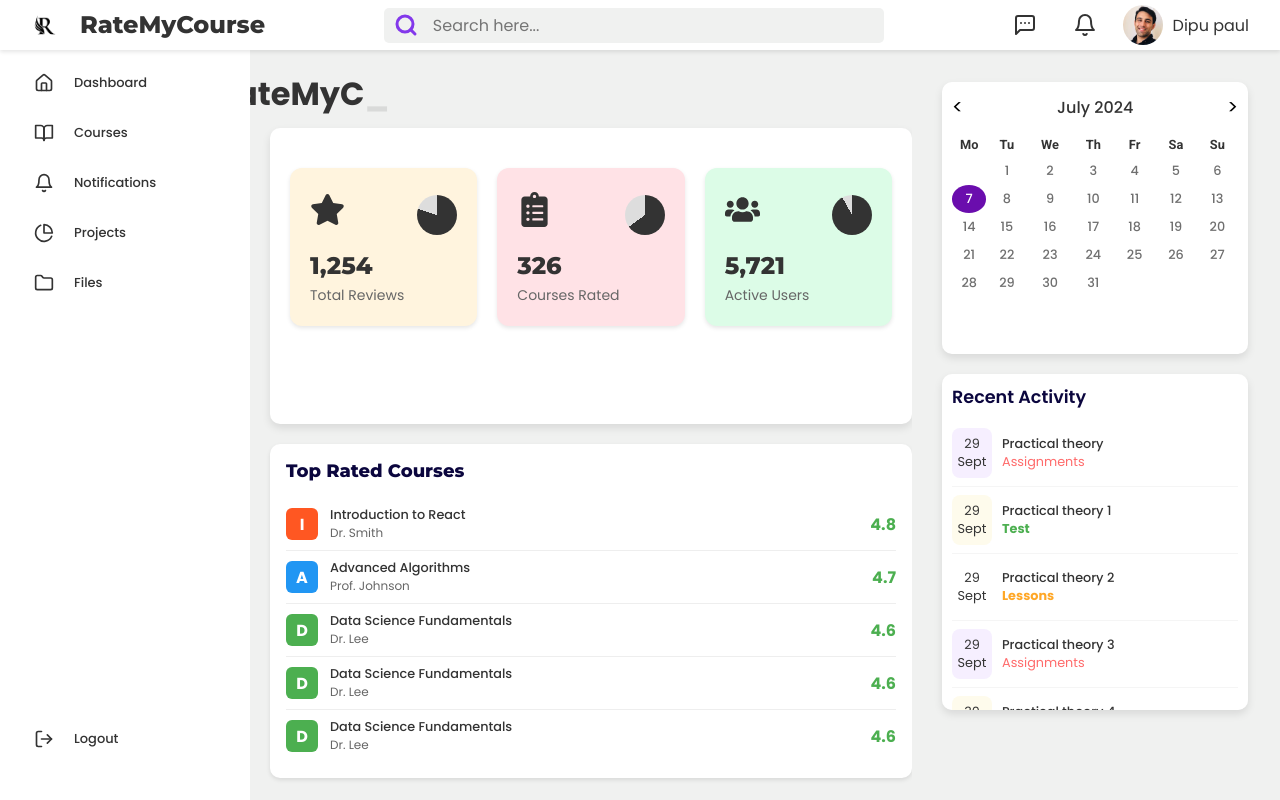
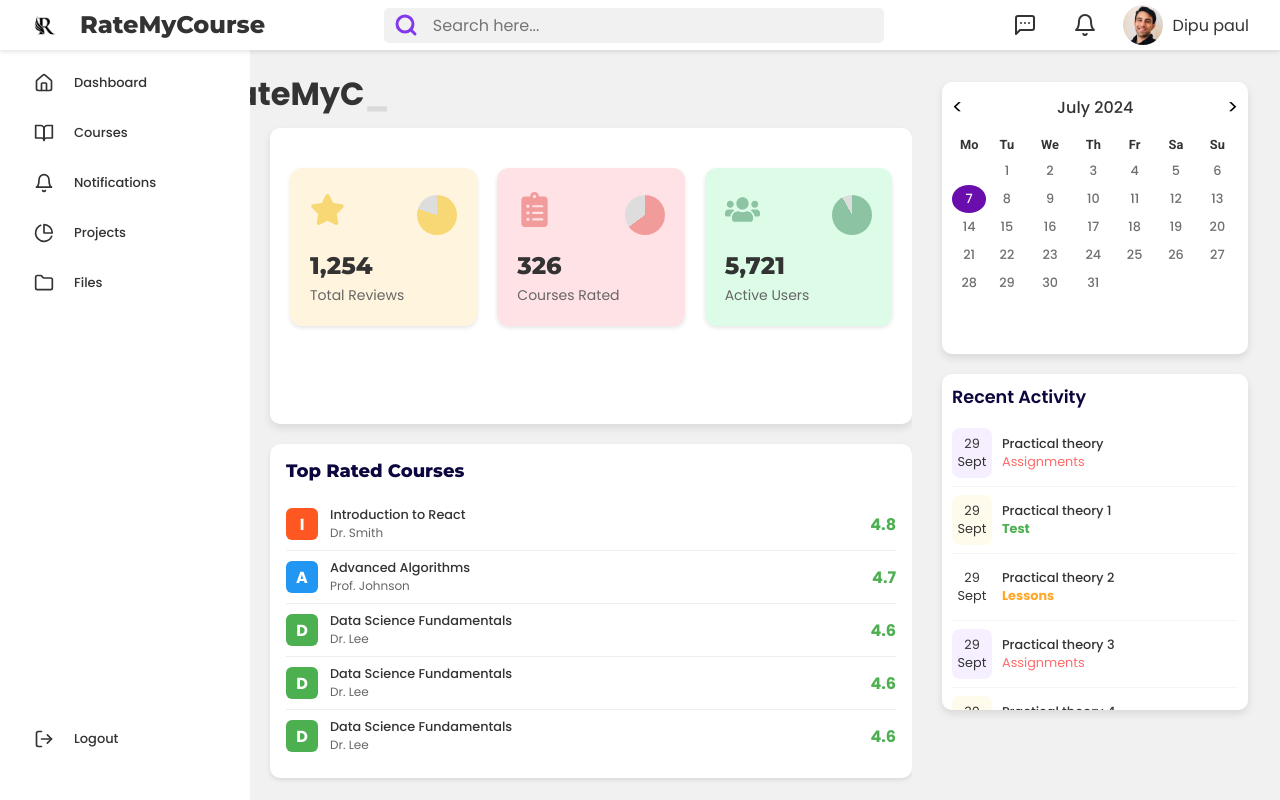
Before and after one commit to aditya19lohia/course_project, a React (Create React App) app in the folder client/: page /home in a window 1280 px wide. Built offline with nearby package versions, Linux system fonts and the light colour scheme.

Commit message:
Statuscard updated

```diff
--- a/client/src/components/Stats/Stats.js
+++ b/client/src/components/Stats/Stats.js
@@ -1,35 +1,39 @@
-import React from 'react'
+import React from 'react';
 import './Stats.css';
 import StatusCard from '../StatusCards/StatusCards';
 import { FaStar, FaClipboardList, FaUsers } from 'react-icons/fa';
+
 function Stats() {
   return (
     <div className="stats-Container">
       <div className='status-cards'>
-       <StatusCard
+        <StatusCard
           backgroundColor="#fff4de"
-          icon={<FaStar />}
+          icon={<FaStar style={{ color: '#F8D775' }} />}
           statistic="1,254"
           label="Total Reviews"
           progress={0.8}
+          progressColor="#F8D775"
         />
         <StatusCard
           backgroundColor="#ffe2e6"
-          icon={<FaClipboardList />}
+          icon={<FaClipboardList style={{ color: '#F29B9B' }} />}
           statistic="326"
           label="Courses Rated"
           progress={0.65}
+          progressColor="#F29B9B"
         />
         <StatusCard
           backgroundColor="#dcfce7"
-          icon={<FaUsers />}
+          icon={<FaUsers style={{ color: '#8BC3A3' }} />}
           statistic="5,721"
           label="Active Users"
           progress={0.92}
+          progressColor="#8BC3A3"
         />
-        </div>
+      </div>
     </div>
-  )
+  );
 }
 
-export default Stats
+export default Stats;
--- a/client/src/components/StatusCards/StatusCards.css
+++ b/client/src/components/StatusCards/StatusCards.css
@@ -1,3 +1,5 @@
+
+
   .status-card {
     border-radius: 12px;
     padding: 20px;
@@ -24,7 +26,7 @@
     height: 40px;
     border-radius: 50%;
     background: conic-gradient(
-      #333 var(--progress),
+      var(--progress-color) var(--progress),
       #ddd var(--progress)
     );
 }
--- a/client/src/components/StatusCards/StatusCards.js
+++ b/client/src/components/StatusCards/StatusCards.js
@@ -1,12 +1,12 @@
 import React from 'react';
 import './StatusCards.css';
 
-const StatusCard = ({ backgroundColor, icon, statistic, label, progress }) => {
+const StatusCard = ({ backgroundColor, icon, statistic, label, progress, progressColor }) => {
   return (
     <div className="status-card" style={{ backgroundColor }}>
       <div className="status-card-header">
         <div className="status-card-icon">{icon}</div>
-        <div className="status-card-progress" style={{ '--progress': `${progress * 360}deg` }}></div>
+        <div className="status-card-progress" style={{ '--progress': `${progress * 360}deg`, '--progress-color': progressColor }}></div>
       </div>
       <div className="status-card-content">
         <h2 className="status-card-statistic">{statistic}</h2>
```
Lines whose indentation alone changed are shown as unchanged.
